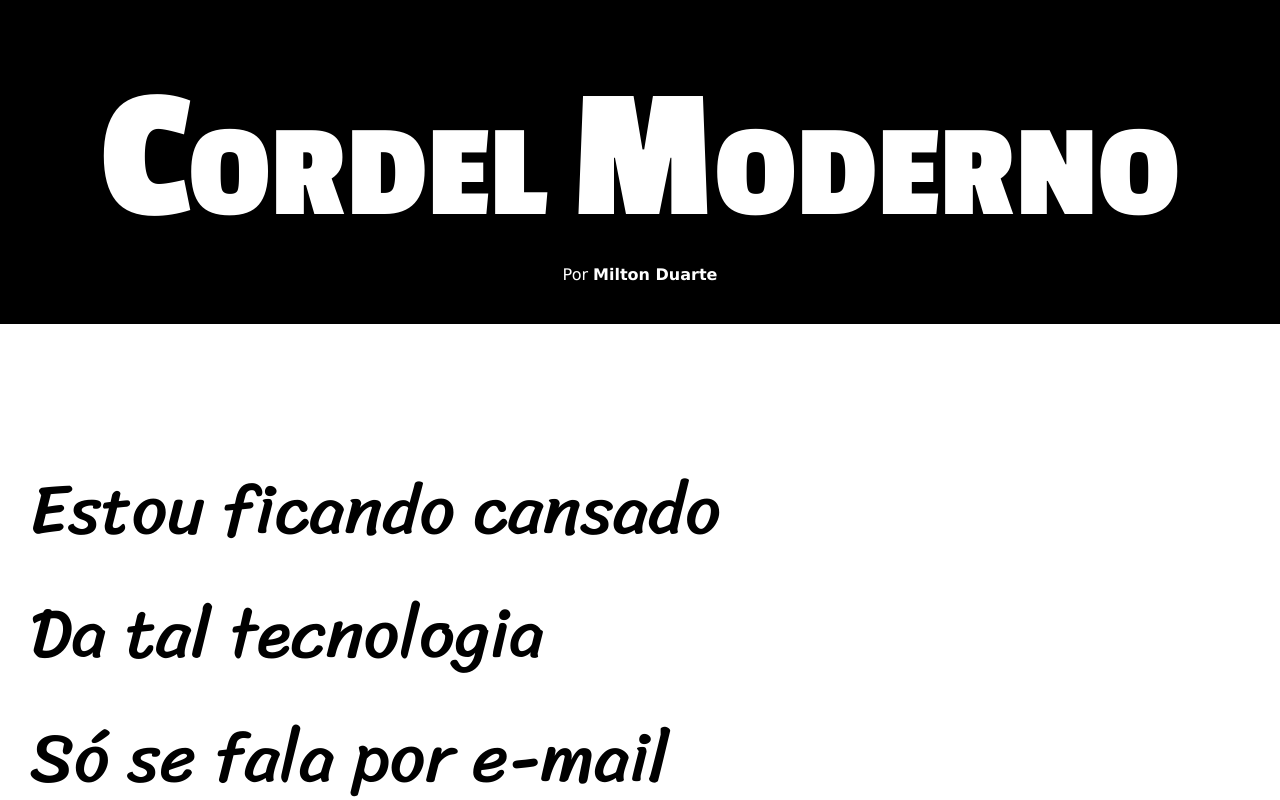
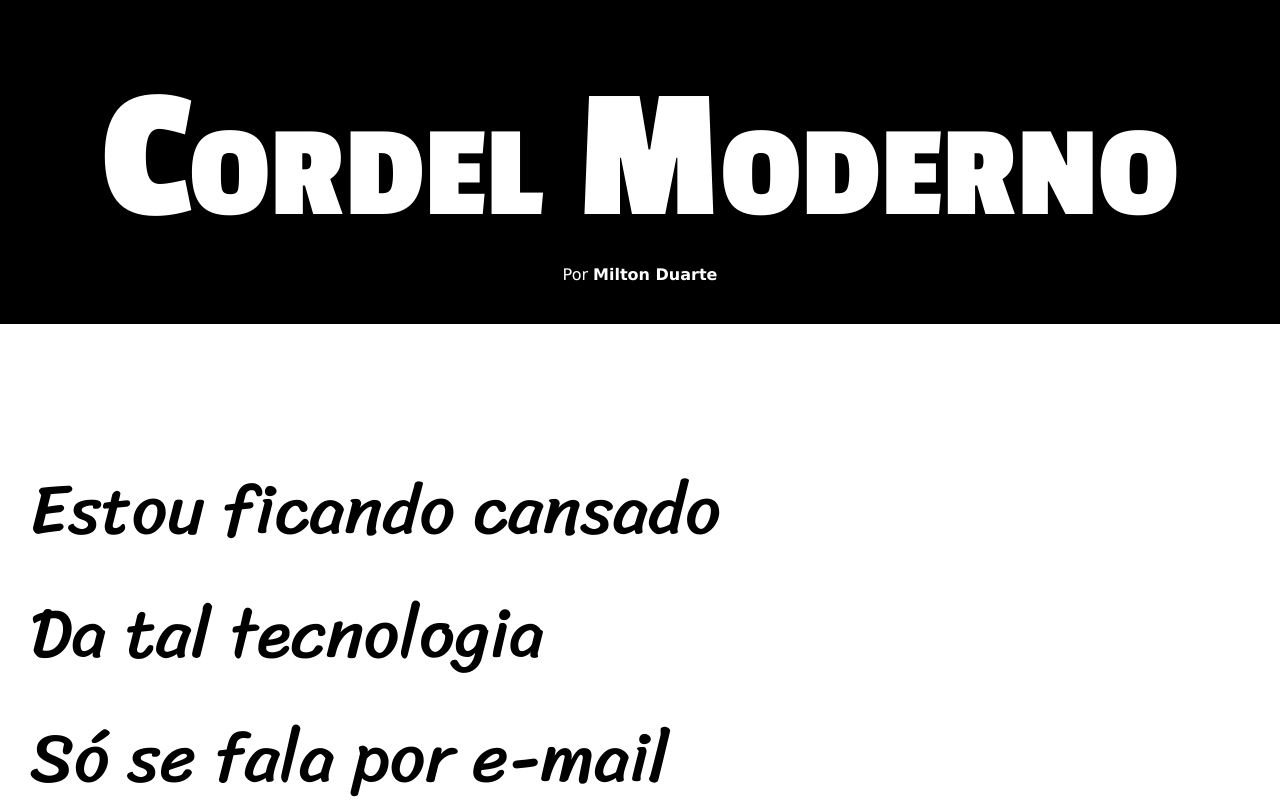
Before and after one commit to lucianobostonn/Projeto-cordel, a plain HTML site: page index.html in a window 1280 px wide. Shown: the top 800 px of the page. Drawn offline with Linux system fonts and the light colour scheme.

Commit message:
Ajuste no h1

```diff
--- a/index.html
+++ b/index.html
@@ -8,7 +8,7 @@
 </head>
 <body>
     <header>
-        <h1><span>C</span>ORDEL <span>M</span>ODERNO</h1>
+        <h1>Cordel Moderno</h1>
         <p>Por <strong><a href="https://www.recantodasletras.com.br/poesias/3186743" target="_blank">Milton Duarte</a></strong></p>
     </header>
 
--- a/style.css
+++ b/style.css
@@ -17,31 +17,30 @@
     margin: 0px;
     padding: 0px;
 }
+
+/* Para colocar todas as letras em Maiúsculas, digito "text-transform:uppercase */
 body{
-    color: white;
-
+    min-height: 100vh;
 }
 
 header{
     text-align: center;
     background-color: black;
     font-family: "Passion One";
+    color: white;
     padding-top: 15px;
     padding-bottom: 40px;
 }
 
 header > h1{
-    font-size: 135px;
+    font-size: 190px;
     padding-top: 40px;
+    font-variant: small-caps;
 }
 
 header > p{
     font-family: Verdana, Tahoma, sans-serif;
     font-size: 16px;
-}
-
-span{
-    font-size: 190px;
 }
 
 main{
@@ -100,4 +99,5 @@ footer{
     background-color: black;
     padding: 10px;
     font-family: Verdana, Geneva, Tahoma, sans-serif;
+    color: white;
 }
```
